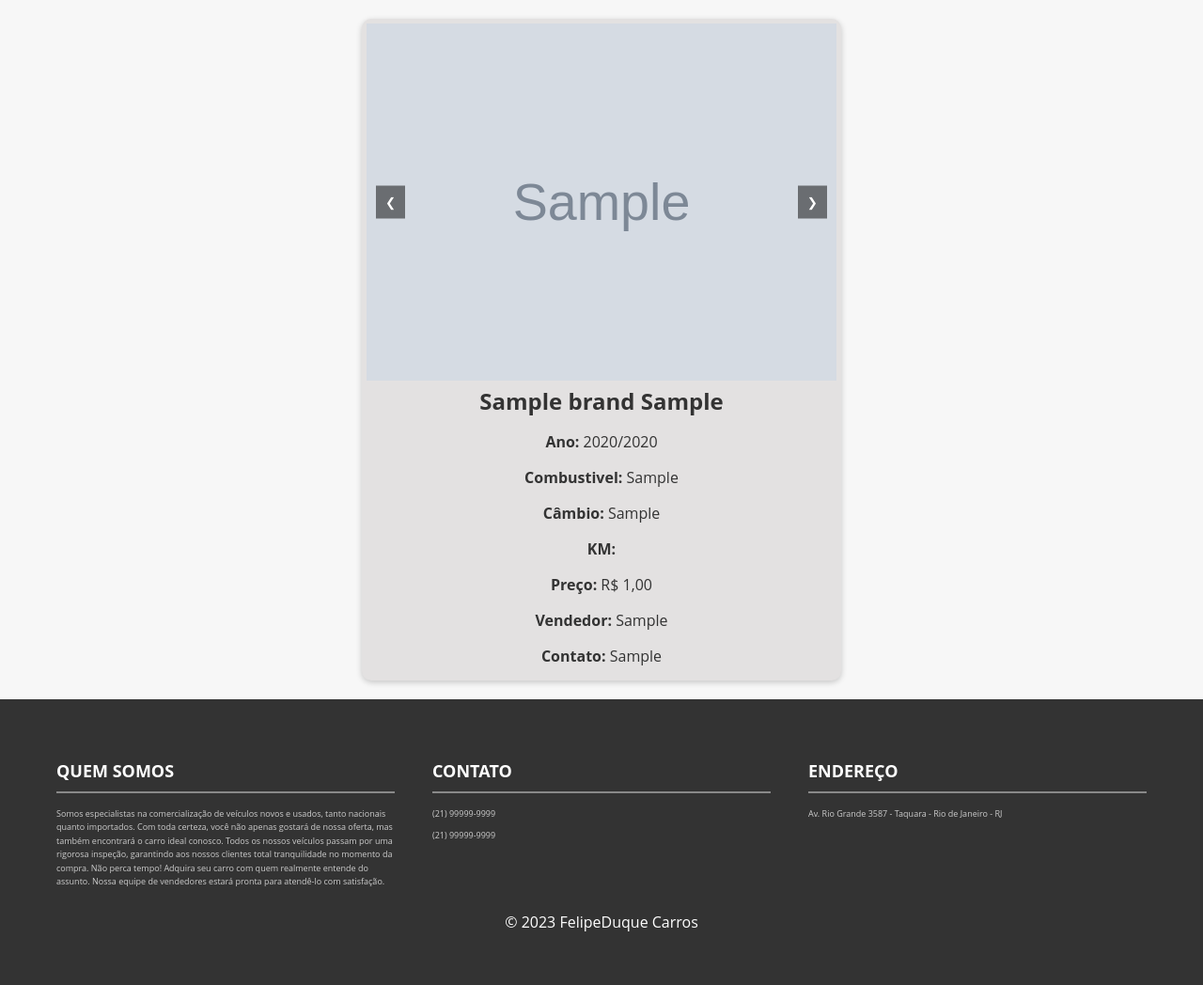
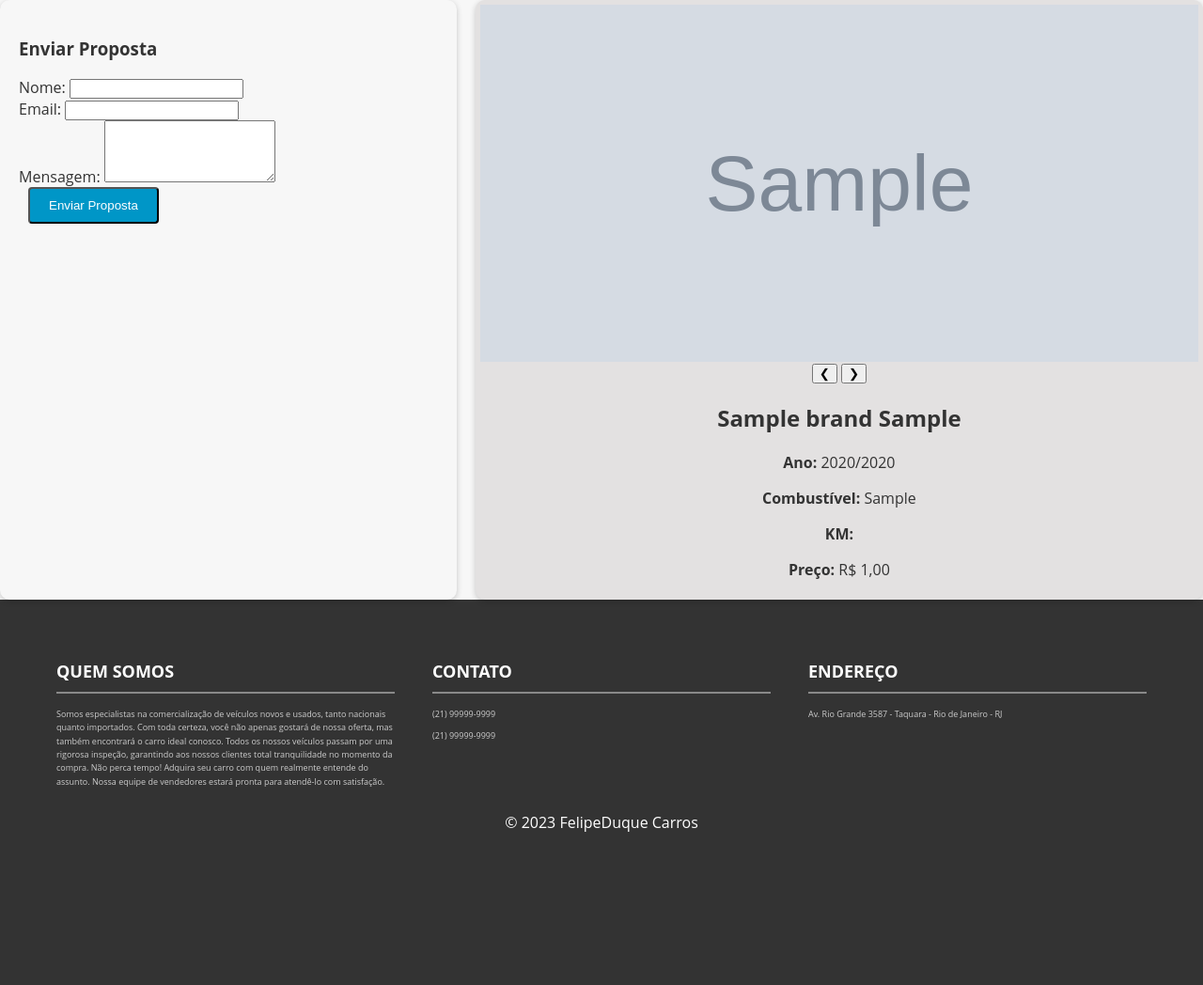
Before and after one commit to FDuque22/SistemaCarros, a Django app: page /car/1/ in a window 1280 px wide. Shown: the part 50-1098 px from the top of the page at 94% size. After the commit the page ends 935 px from the top, so only its background shows below. Run offline with Django 5.2, Linux system fonts and the light colour scheme; tables that the repository leaves empty hold one stand-in row (values such as "Sample post"); grey boxes marked "Sample" are stand-in pictures.

Commit message:
TESTE HTML

```diff
--- a/cars/templates/car_detail.html
+++ b/cars/templates/car_detail.html
@@ -3,23 +3,29 @@
 
 {% block content %}
 <style>
+    .content-wrapper {
+        display: flex;
+        justify-content: space-between;
+    }
+
+    .proposal-card {
+        width: 35%;
+        padding: 20px;
+        background-color: #f7f7f7;
+        box-shadow: 0 2px 6px rgba(0, 0, 0, 0.2);
+        border-radius: 10px;
+        margin-right: 20px;
+    }
+
     .car-card {
+        width: 60%;
         background-color: #e3e1e1;
         box-shadow: 0 2px 6px rgba(0, 0, 0, 0.2);
         border-radius: 10px;
         overflow: hidden;
         text-align: center;
         transition: all 0.3s ease;
-        max-width: 500px;
-        margin: 20px auto 0;
-        margin-bottom: 20px;
         padding: 5px;
-    }
-
-    .car-card:hover {
-        cursor: pointer;
-        box-shadow: 0 4px 10px rgba(0, 0, 0, 0.4);
-        transform: translateY(-2px);
     }
 
     .car-card img {
@@ -28,197 +34,103 @@
         object-fit: cover;
     }
 
-    .car-card h2 {
-        font-size: 1.5rem;
-        margin: 5px;
-    }
-
-    .car-card p {
-        font-size: 1rem;
-        margin-bottom: 10px;
-    }
-
     .buttons-container {
         display: flex;
         justify-content: center;
         margin-top: 20px;
-        margin-bottom: 20px;
     }
 
     .btn {
         display: inline-block;
         background-color: #0096c7;
         color: #fff;
-        border: none;
         padding: 10px 20px;
-        font-size: 16px;
         border-radius: 4px;
+        margin: 0 10px;
         cursor: pointer;
         transition: background-color 0.3s ease-in-out;
-        margin: 0 10px;
     }
 
     .btn:hover {
         background-color: #108eb8;
     }
 
-    .btn-danger {
-        background-color: #d9534f;
-        text-decoration: none !important;
-    }
-
     .btn-danger:hover {
         background-color: #d2221c;
     }
 
-    /* Carousel Fotos */
-    .carousel {
-        position: relative;
-        max-width: 100%;
-        margin: auto;
-        overflow: hidden;
-    }
-
-    .carousel-images {
-        display: flex;
-        transition: transform 0.5s ease-in-out;
-    }
-
-    .carousel-item:not(.active) {
-        opacity: 0;
-        display: none;
-    }
-
-    .prev, .next {
-        position: absolute;
-        top: 50%;
-        transform: translateY(-50%);
-        background-color: rgba(0,0,0,0.5);
-        color: white;
-        padding: 10px;
-        border: none;
-        cursor: pointer;
-    }
-
-    .prev {
-        left: 10px;
-    }
-
-    .next {
-        right: 10px;
-    }
-
-    /* Estilos do Modal Abrir Foto */
+    /* Modal estilos */
     .modal {
         display: none;
         position: fixed;
-        z-index: 1;
         left: 0;
         top: 0;
         width: 100%;
         height: 100%;
-        overflow: auto;
         background-color: rgba(0, 0, 0, 0.8);
     }
 
     .modal-content {
-        margin: auto;
         display: block;
-        width: auto;
-        height: auto;
         max-width: 80%;
         max-height: 80%;
+        margin: auto;
     }
 
     .close {
         position: absolute;
         top: 15px;
         right: 35px;
+        font-size: 40px;
         color: white;
-        font-size: 40px;
-        font-weight: bold;
         cursor: pointer;
-    }
-
-    /* Media Queries para Responsividade */
-    @media (max-width: 600px) {
-        .car-card {
-            max-width: 100%;
-            margin: 10px;
-        }
-
-        .car-card img {
-            height: auto;
-        }
-
-        .buttons-container {
-            flex-direction: column;
-            align-items: center;
-        }
-
-        .btn {
-            margin: 5px 0;
-        }
     }
 </style>
 
+<div class="content-wrapper">
+    <!-- Bloco de envio de proposta -->
+    <div class="proposal-card">
+        <h3>Enviar Proposta</h3>
+        <form method="post" action="{% url 'send_proposal' car.pk %}">
+            {% csrf_token %}
+            <div class="form-group">
+                <label for="name">Nome:</label>
+                <input type="text" id="name" name="name" class="form-control" required>
+            </div>
+            <div class="form-group">
+                <label for="email">Email:</label>
+                <input type="email" id="email" name="email" class="form-control" required>
+            </div>
+            <div class="form-group">
+                <label for="message">Mensagem:</label>
+                <textarea id="message" name="message" class="form-control" rows="4" required></textarea>
+            </div>
+            <button type="submit" class="btn btn-primary">Enviar Proposta</button>
+        </form>
+    </div>
+
+    <!-- Bloco de informações do carro -->
     <div class="car-card">
         <div class="carousel">
             <div class="carousel-images">
-
                 {% if object.photo1 %}
                     <a onclick="openModal('{{ object.photo1.url }}'); return false;">
                         <img src="{{ object.photo1.url }}" class="carousel-item active" alt="Car Photo 1">
                     </a>
                 {% endif %}
-
-            {% if object.photo2 %}
-                <a onclick="openModal('{{ object.photo2.url }}'); return false;">
-                    <img src="{{ object.photo2.url }}" class="carousel-item" alt="Car Photo 2">
-                </a>
-            {% endif %}
-
-            {% if object.photo3 %}
-                <a onclick="openModal('{{ object.photo3.url }}'); return false;">
-                    <img src="{{ object.photo3.url }}" class="carousel-item" alt="Car Photo 3">
-                </a>
-            {% endif %}
-
-            {% if object.photo4 %}
-                <a onclick="openModal('{{ object.photo4.url }}'); return false;">
-                    <img src="{{ object.photo4.url }}" class="carousel-item" alt="Car Photo 4">
-                </a>
-            {% endif %}
-
-            {% if object.photo5 %}
-                <a onclick="openModal('{{ object.photo5.url }}'); return false;">
-                    <img src="{{ object.photo5.url }}" class="carousel-item" alt="Car Photo 5">
-                </a>
-            {% endif %}
-
-            {% if object.photo6 %}
-                <a onclick="openModal('{{ object.photo6.url }}'); return false;">
-                    <img src="{{ object.photo6.url }}" class="carousel-item" alt="Car Photo 6">
-                </a>
-            {% endif %}
-
+                <!-- Outras imagens do carro... -->
+            </div>
+            <button class="prev" onclick="prevSlide()">&#10094;</button>
+            <button class="next" onclick="nextSlide()">&#10095;</button>
         </div>
 
-        <button class="prev" onclick="prevSlide()">&#10094;</button>
-        <button class="next" onclick="nextSlide()">&#10095;</button>
-
-    </div>
         <h2>{{ object.brand }} {{ object.model }}</h2>
         <p><strong>Ano: </strong> {{ object.factory_year }}/{{ object.model_year }}</p>
-    <p><strong>Combustivel:</strong> {{ object.fuel }}</p>
-    <p><strong>Câmbio:</strong> {{ object.exchange }}</p>
+        <p><strong>Combustível:</strong> {{ object.fuel }}</p>
         <p><strong>KM:</strong> {{ car.km|floatformat:"2g" }}</p>
         <p><strong>Preço:</strong> R$ {{ car.value|floatformat:"2g" }}</p>
-    <p><strong>Vendedor:</strong> {{ object.seller }}</p>
-    <p><strong>Contato:</strong> {{ object.contact }}</p>
-</div>
 
-<!-- Modal para Imagem Grande -->
+        <!-- Modal de Imagem Grande -->
         <div id="imageModal" class="modal">
             <span class="close" onclick="closeModal()">&times;</span>
             <img class="modal-content" id="modalImage">
@@ -226,57 +138,14 @@
 
         {% if user.is_authenticated %}
         <div class="buttons-container">
-   <a href="{% url 'car_update' pk=object.pk %}" class="btn btn-primary">Editar</a>
+            <a href="{% url 'car_update' pk=object.pk %}" class="btn">Editar</a>
             <a href="{% url 'car_delete' pk=object.pk %}" class="btn btn-danger">Deletar</a>
         </div>
         {% endif %}
+    </div>
+</div>
 
-<!-- JavaScript Modal -->
-<script>
-function openModal(imageUrl) {
-    var modal = document.getElementById("imageModal");
-    var modalImg = document.getElementById("modalImage");
-    modal.style.display = "block";
-    modalImg.src = imageUrl;
-}
-
-function closeModal() {
-    var modal = document.getElementById("imageModal");
-    modal.style.display = "none";
-}
-</script>
-
-<!-- JavaScript Carousel -->
-<script>
-    let currentIndex = 0;
-
-    function showSlide(index) {
-        const slides = document.querySelectorAll('.carousel-item');
-        if (index >= slides.length) currentIndex = 0;
-        if (index < 0) currentIndex = slides.length - 1;
-
-        slides.forEach(slide => {
-            slide.classList.remove('active');
-            slide.style.display = 'none';
-        });
-
-        slides[currentIndex].classList.add('active');
-        slides[currentIndex].style.display = 'block';
-    }
-
-    function nextSlide() {
-        currentIndex++;
-        showSlide(currentIndex);
-    }
-
-    function prevSlide() {
-        currentIndex--;
-        showSlide(currentIndex);
-    }
-
-    document.addEventListener('DOMContentLoaded', () => {
-        showSlide(currentIndex);
-    });
-</script>
+<script src="{% static 'js/carousel.js' %}"></script>
+<script src="{% static 'js/modal.js' %}"></script>
 
 {% endblock %}
```
Lines whose indentation alone changed are shown as unchanged.
